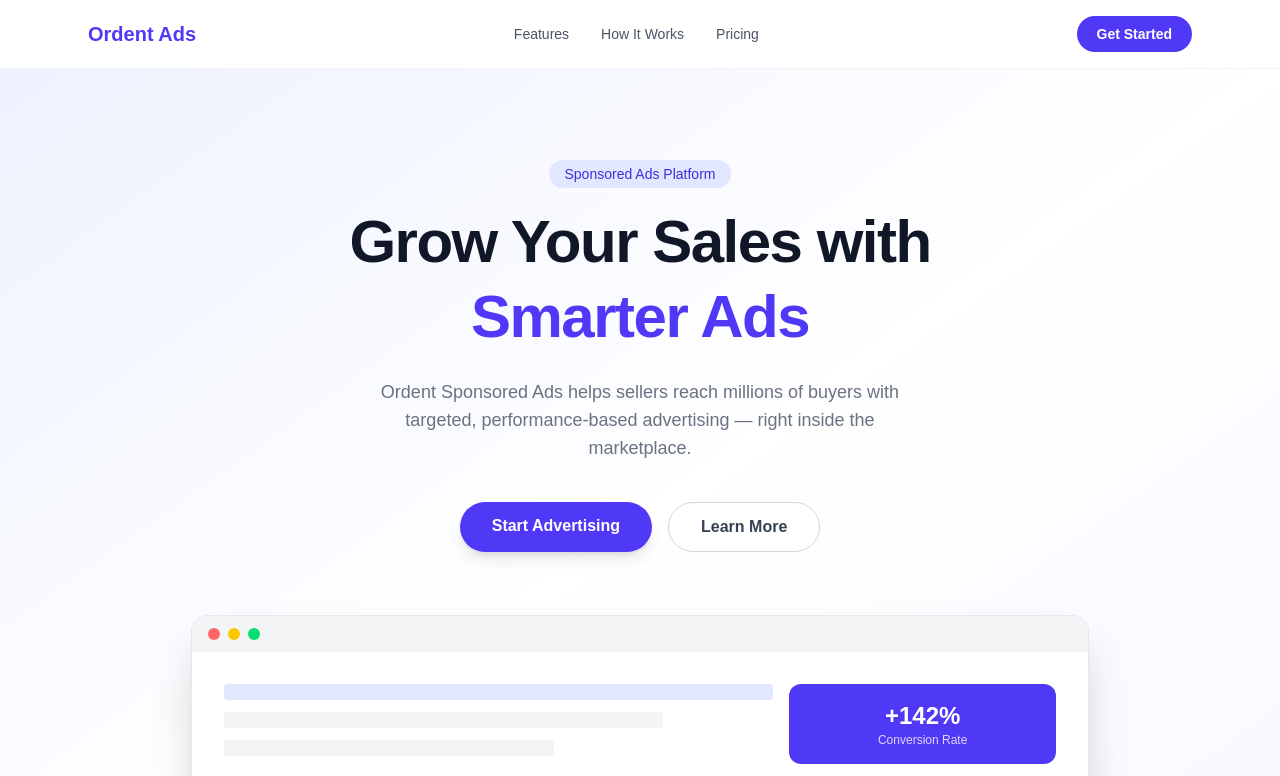
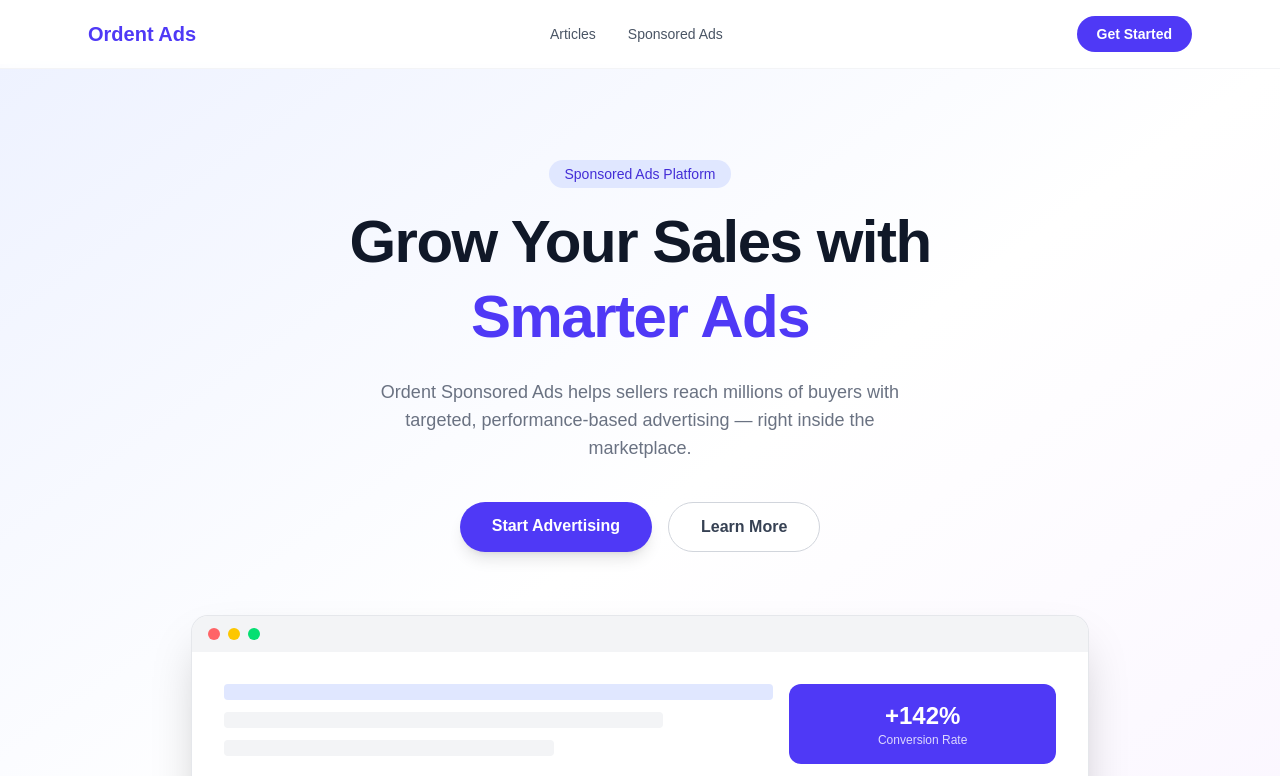
Before and after one commit to athallahannafis/ordent-sponsored-ads, a Vue app: page / in a window 1280 px wide. Shown: the top 776 px of the page. Built offline with nearby package versions, Linux system fonts and the light colour scheme; the HTML template or start-up script is replaced by a standard one.

Commit message:
feat: navbar routes for sponsored ads and articles

```diff
--- a/src/components/NavBar.vue
+++ b/src/components/NavBar.vue
@@ -3,9 +3,8 @@
     <div class="mx-auto flex max-w-6xl items-center justify-between px-6 py-4">
       <span class="text-xl font-bold text-indigo-600">Ordent Ads</span>
       <nav class="hidden gap-8 text-sm font-medium text-gray-600 md:flex">
-        <a href="#features" class="hover:text-indigo-600 transition-colors">Features</a>
-        <a href="#how-it-works" class="hover:text-indigo-600 transition-colors">How It Works</a>
-        <a href="#pricing" class="hover:text-indigo-600 transition-colors">Pricing</a>
+        <a href="/articles" class="hover:text-indigo-600 transition-colors">Articles</a>
+        <a href="/sponsored-ads" class="hover:text-indigo-600 transition-colors">Sponsored Ads</a>
       </nav>
       <a
         href="#get-started"
--- a/src/router/index.ts
+++ b/src/router/index.ts
@@ -9,11 +9,16 @@ const router = createRouter({
       name: 'landing',
       component: LandingView,
     },
-     {
+    {
       path: '/sponsored-ads',
       name: 'sponsored-ads',
-      component: () => import('@/views/SponsoredAds.vue'),
+      component: () => import('@/views/SponsoredAdsView.vue'),
     },
+    {
+      path: '/articles',
+      name: 'articles',
+      component: () => import('@/views/ArticlesView.vue'),
+    }
   ],
 })
 
```
